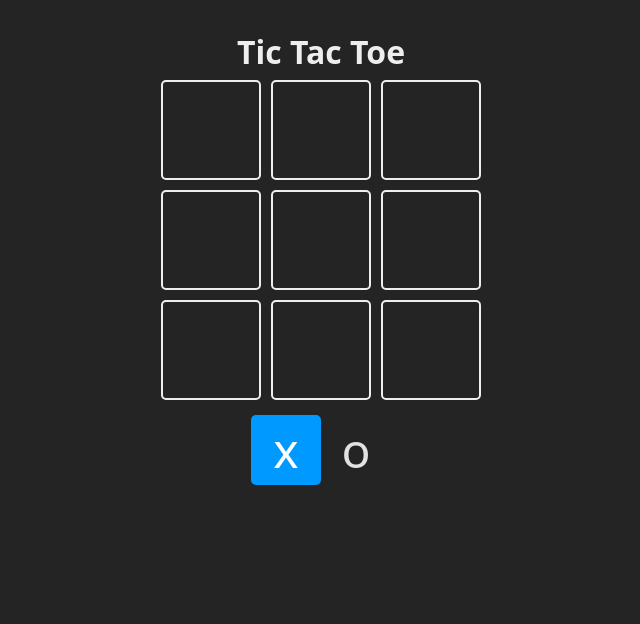
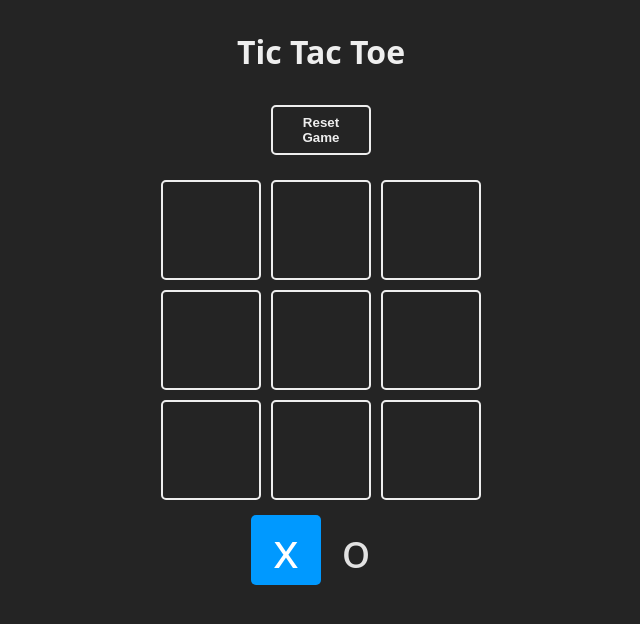
Before and after one commit to tibecvp/learning-react, a React (Vite) app in the folder projects/02-tic-tac-toe/: page / in a window 1280 px wide. Shown: the top 624 px of the page, without its empty margins (319-959 px from the left). Built offline with nearby package versions, Linux system fonts and the light colour scheme.

Commit message:
Adds Reset game button at home and draw functionality

```diff
--- a/projects/02-tic-tac-toe/src/App.jsx
+++ b/projects/02-tic-tac-toe/src/App.jsx
@@ -15,7 +15,7 @@ const Square = ({ children, isSelected, updateBoard, index }) => {
 
   return (
     <div onClick={handleClick} className={className}>
-        {children}
+      {children}
     </div>
   )
 }
@@ -59,6 +59,11 @@ function App() {
     setWinner(null)
   }
 
+  const checkEndGame = (newBoard) => {
+    // Check if all squares are filled and there is no winner
+    return newBoard.every((square) => square !== null)
+  }
+
   const updateBoard = (index) => {
     // If the square is already filled, return early
     if (board[index] || winner) return
@@ -73,22 +78,27 @@ function App() {
     const newWinner = checkWinner(newBoard)
     if (newWinner) {
       setWinner(newWinner)
-    } // TODO: Check if the game is over
+    } else if (checkEndGame(newBoard)) {
+      setWinner(false)  // Empate
+    }
   }
 
   return (
     <main className="board">
       <h1>Tic Tac Toe</h1>
+      <button onClick={resetGame}>
+        Reset Game
+      </button>
       <section className="game">
         {
-          board.map((_, index) => {
+          board.map((square, index) => {
             return (
               <Square
                 key={index}
                 index={index}
                 updateBoard={updateBoard}
               >
-                {board[index]}
+                {square}
               </Square>
             )
           })
@@ -120,7 +130,7 @@ function App() {
               </header>
               <footer>
                 <button onClick={resetGame}>
-                  Restart Game
+                  Reset Game
                 </button>
               </footer>
             </div>
```
